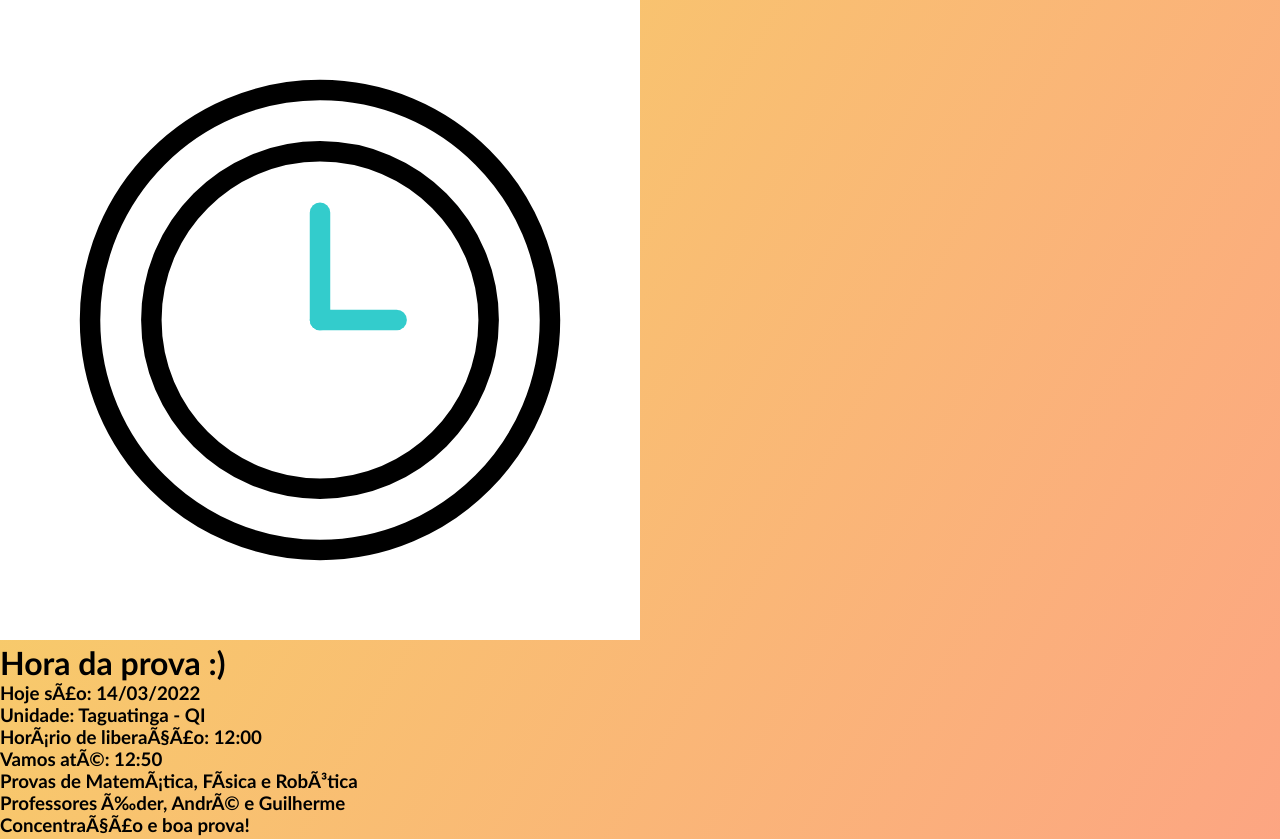
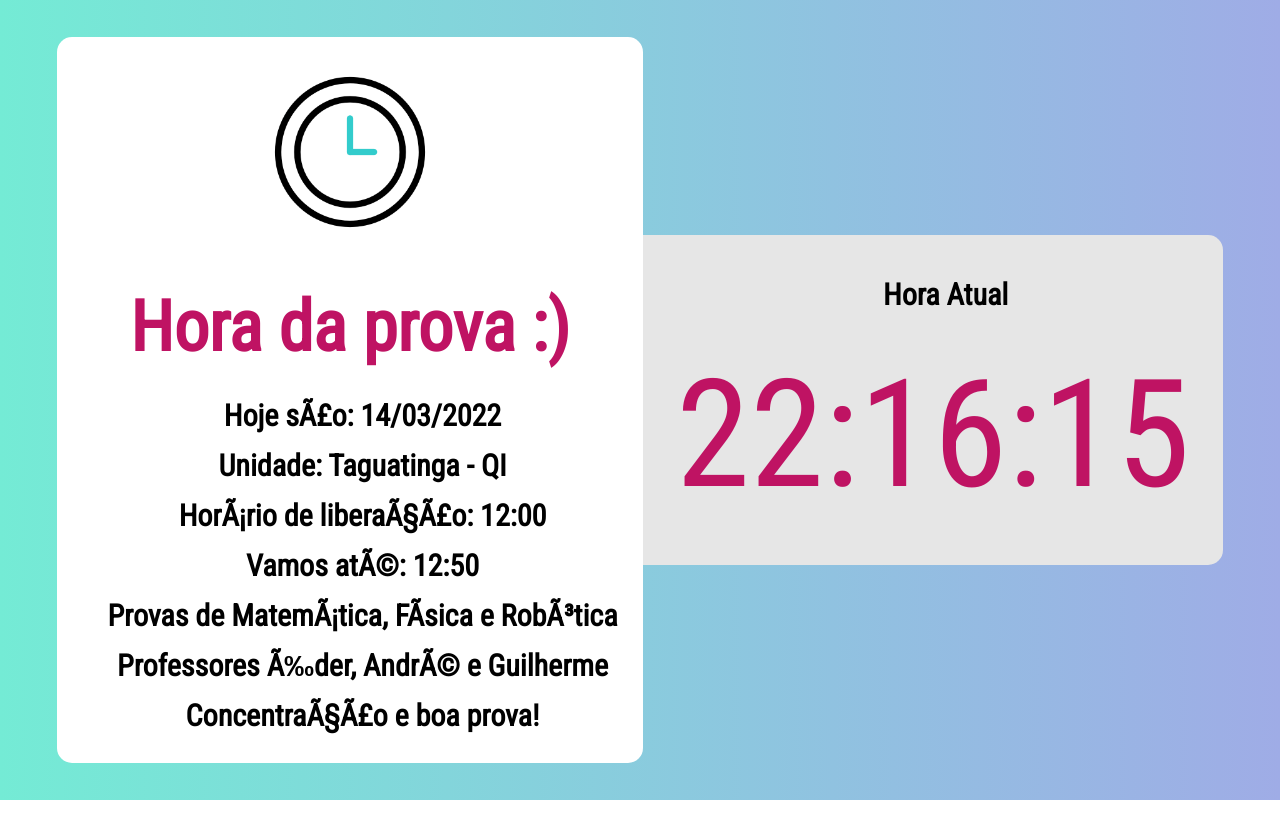
Before and after one commit to guicarvalhor-zz/RelogioJS, a plain HTML site: page Relogio/index.html in a window 1280 px wide. Shown: the top 839 px of the page. After the commit the page ends 800 px from the top, so only its background shows below. Drawn offline with Linux system fonts and the light colour scheme.

Commit message:
Update style.css

```diff
--- a/Relogio/style.css
+++ b/Relogio/style.css
@@ -1,32 +1,68 @@
+@import url('https://fonts.googleapis.com/css2?family=Roboto+Condensed&display=swap');
 
-*{
+* {
     margin: 0;
     padding: 0;
-    font-family: 'Gill Sans', 'Gill Sans MT', Calibri, 'Trebuchet MS', sans-serif;
+    font-family: 'Roboto Condensed', sans-serif;
 }
-#rel{
-    background-color: #fffffe ;
-    width: 250px;
-    height: 100px;
+body {
+    background-image: linear-gradient(to right, #74ebd5 0%, #9face6 100%);
+    width: 100%;
+    min-height: 100vh;
+    display: flex;
+    place-items: center;
+    flex-direction: row;
+    justify-content: center;
+}
+
+h2,
+h3 {
+    font-size: 30px;
+    padding-left: 25px;
+    padding-bottom: 15px;
+}
+
+h1 {
+    text-align: center;
+    font-size: 70px;
+    padding: 30px;
+    color: #BF1363;
+}
+#rel {
     border: none;
-    font-size: 40px;
+    font-size: 150px;
     text-align: center;
-    color: #ffd803;
+    color: #BF1363;
     border-radius: 15px;
+    margin-top: 20px;
+    background-color: rgba(255, 255, 255, 0);
+    max-width: 550px;
+}
 
+div.relogio {
+    background-color: #E6E6E6;
+    text-align: center;
+    padding: 15px;
+    min-width: 500px;
+    height: 300px;
+    display: flex;
+    flex-wrap: wrap;
+    justify-content: center;
+    flex-direction: column;
+    text-align: center;
+    border-radius: 0px 15px 15px 0px;
 }
-.relogio{
-    background-color: antiquewhite;
-    width: 300;
+
+div.box {
+    min-width: 500px;
+    background-color: white;
+    border-radius: 15px;
     text-align: center;
-    border-radius: 15px;
-    margin: 15px;
-    padding: 15px;
-    height: 300px;
+    padding: 15px 2%;
 }
-body{
-    background-image: linear-gradient(120deg, #f6d365 0%, #fda085 100%);
+
+
+div.box img{
+    width: 200px;
+    height: 200px;
 }
-h2{
-    font-size: 30px;
-}
```
